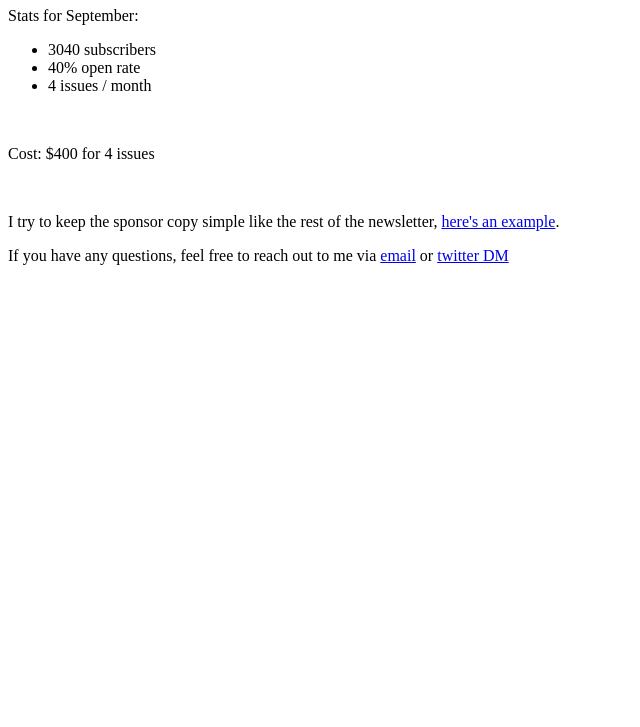
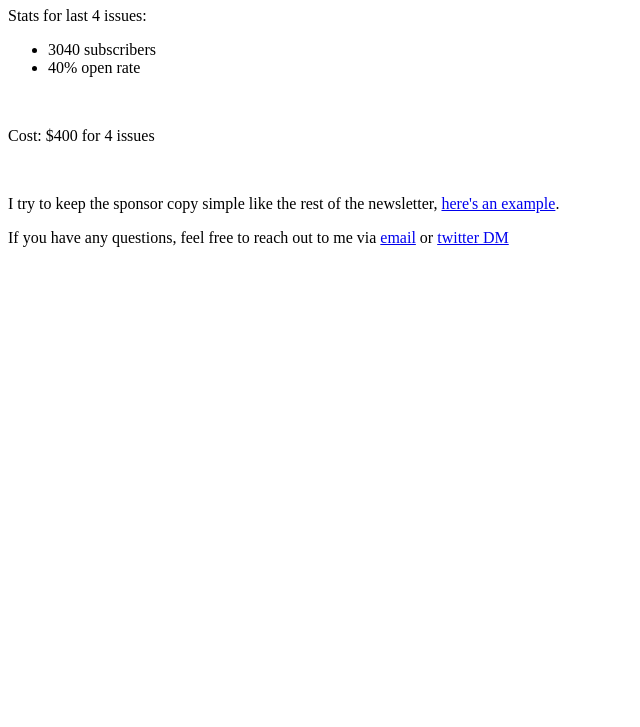
Before and after one commit to siddharthkp/tinyreact.email, a Gatsby site: page /sponsor in a window 1280 px wide. Shown: the part 73-800 px from the top of the page, without its empty margins (0-640 px from the left). Built offline with nearby package versions, Linux system fonts and the light colour scheme; Gatsby itself is replaced by a stand-in of ours.

Commit message:
update sponsor page

```diff
--- a/src/pages/index.js
+++ b/src/pages/index.js
@@ -47,6 +47,9 @@ function BlogIndex(props) {
         <input type="submit" value="Subscribe" />
       </form>
       <Link to={latestPost.node.fields.slug}>Read latest issue</Link>
+      <br />
+      <br />
+      <Link to="/sponsor">Sponsor</Link>
     </Layout>
   )
 }
--- a/src/pages/sponsor.js
+++ b/src/pages/sponsor.js
@@ -4,11 +4,10 @@ function Sponsor(props) {
   return (
     <main>
       <h1>Sponsor tinyreact</h1>
-      <p>Stats for September:</p>
+      <p>Stats for last 4 issues:</p>
       <ul>
         <li>3040 subscribers</li>
         <li>40% open rate</li>
-        <li>4 issues / month</li>
       </ul>
       <br />
       <p>Cost: $400 for 4 issues</p>
```
